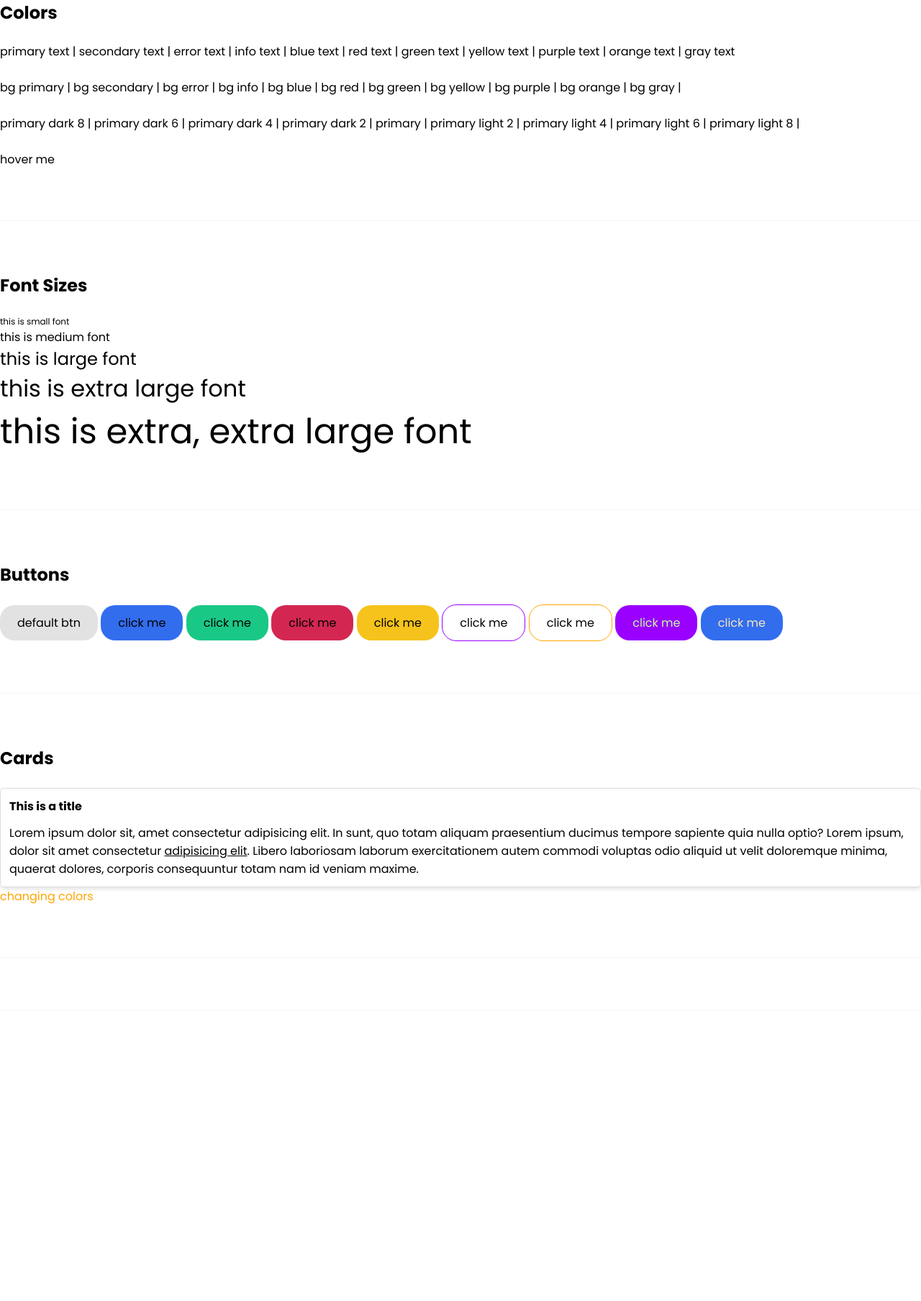
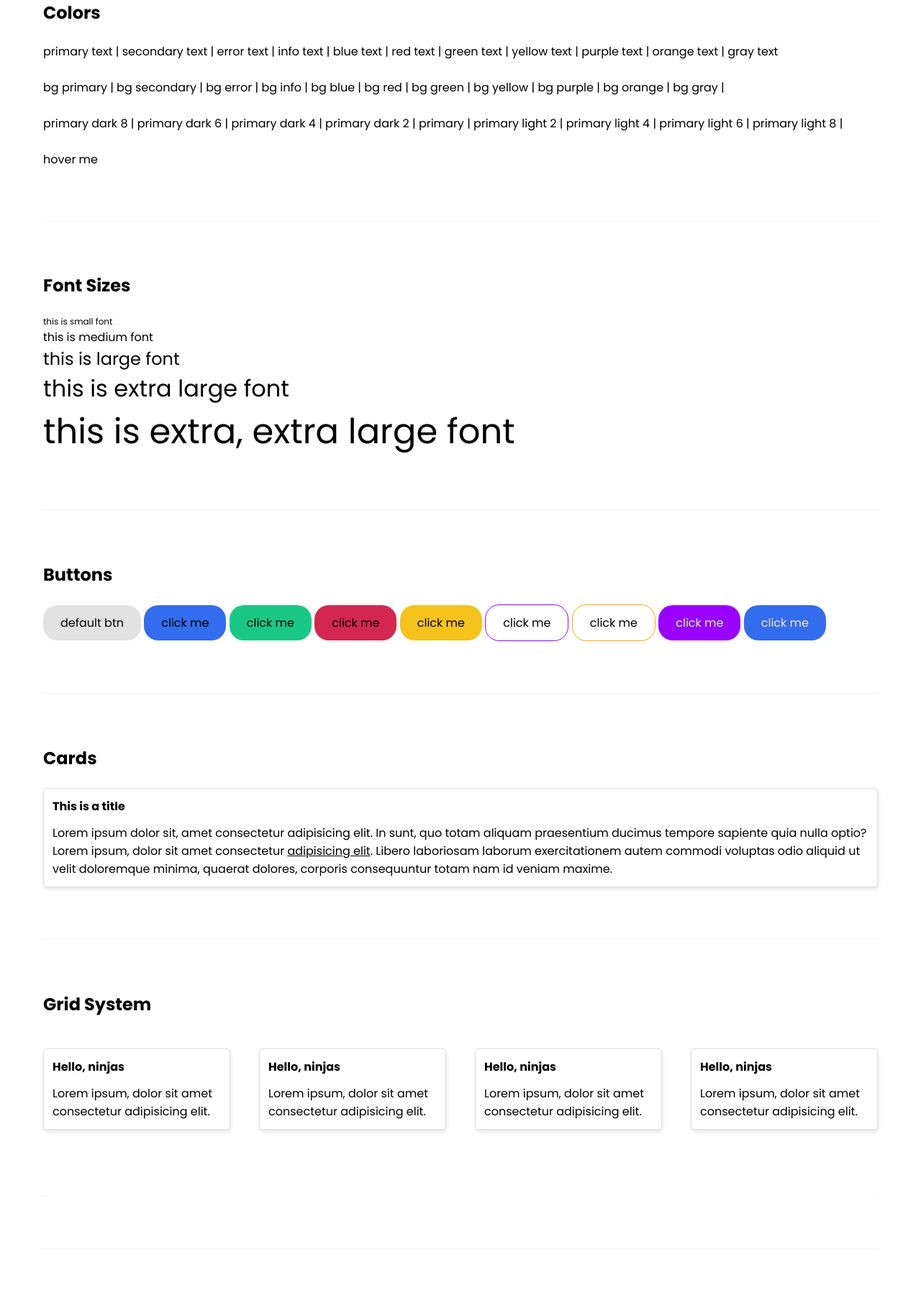
Before and after one commit to dnksebastian/practice-sandbox, a PHP site: page / in a window 1280 px wide. Shown: the whole page at 72% size. Before the commit the page ends 1404 px from the top, so only its background shows below. Run offline with PHP 8.4, Linux system fonts and the light colour scheme; style sheets or scripts are compiled from the project's sources.

Commit message:
sass practice

```diff
--- a/SASS-practice/index.html
+++ b/SASS-practice/index.html
@@ -7,7 +7,7 @@
     <link rel="stylesheet" href="./css/index.css">
 </head>
 <body>
-  <div>
+  <div class="container">
     <!-- colors -->
     <h2 class="mb-2">Colors</h2>
     <span class="text-primary">primary text</span> |
@@ -84,8 +84,36 @@
       <p class="card-body">Lorem ipsum dolor sit, amet consectetur adipisicing elit. In sunt, quo totam aliquam praesentium ducimus tempore sapiente quia nulla optio? Lorem ipsum, dolor sit amet consectetur <a href="">adipisicing elit</a>. Libero laboriosam laborum exercitationem autem commodi voluptas odio aliquid ut velit doloremque minima, quaerat dolores, corporis consequuntur totam nam id veniam maxime.</p>
     </div>
 
+    <hr class="mt-4 mb-4">
+
     <!-- grid system -->
-    <div class="responsive-test">changing colors</div>
+    <h2 class="mb-2">Grid System</h2>
+    <div class="row gap-2 justify-center">
+      <div class="col-12-xs col-5-sm col-3-xl">
+        <div class="card">
+          <h3 class="card-title">Hello, ninjas</h3>
+          <p class="card-body">Lorem ipsum, dolor sit amet consectetur adipisicing elit.</p>
+        </div>
+      </div>
+      <div class="col-12-xs col-5-sm col-3-xl">
+        <div class="card">
+          <h3 class="card-title">Hello, ninjas</h3>
+          <p class="card-body">Lorem ipsum, dolor sit amet consectetur adipisicing elit.</p>
+        </div>
+      </div>
+      <div class="col-12-xs col-5-sm col-3-xl">
+        <div class="card">
+          <h3 class="card-title">Hello, ninjas</h3>
+          <p class="card-body">Lorem ipsum, dolor sit amet consectetur adipisicing elit.</p>
+        </div>
+      </div>
+      <div class="col-12-xs col-5-sm col-3-xl">
+        <div class="card">
+          <h3 class="card-title">Hello, ninjas</h3>
+          <p class="card-body">Lorem ipsum, dolor sit amet consectetur adipisicing elit.</p>
+        </div>
+      </div>
+    </div>
 
     <hr class="mt-4 mb-4">
 
--- a/SASS-practice/scss/_breakpoints.scss
+++ b/SASS-practice/scss/_breakpoints.scss
@@ -41,24 +41,3 @@ $breakpoints: (
     @content;
   }
 }
-
-.responsive-test {
-  @include xs {
-    color: red;
-  }
-  @include sm {
-    color: blue;
-  }
-  @include md {
-    color: green;
-  }
-  @include lg {
-    color: purple;
-  }
-  @include xl {
-    color: orange;
-  }
-  @include breakpoint(1400px) {
-    color: pink;
-  }
-}
--- /dev/null
+++ b/SASS-practice/scss/_grid.scss
@@ -0,0 +1,88 @@
+@use "sass:math";
+
+$grid-columns: 12;
+$grid-gaps: (
+  "0": 0,
+  "1": 10px,
+  "2": 20px,
+  "3": 30px,
+);
+$layout-values: flex-start, flex-end, center, space-between, space-around;
+
+// base layout classes
+.container {
+  width: 100%;
+  max-width: 1200px;
+  margin: 0 auto;
+  padding: 0 20px;
+  box-sizing: border-box;
+}
+.row {
+  display: flex;
+  flex-flow: row wrap;
+}
+
+// grid gaps
+@each $key, $val in $grid-gaps {
+  .gap-#{$key} > * {
+    padding: $val;
+  }
+  .gap-#{$key} {
+    margin-left: -$val;
+    margin-right: -$val;
+  }
+}
+
+// justify content classes
+@each $val in $layout-values {
+  .justify-#{$val} {
+    justify-content: $val;
+  }
+}
+
+// col classes
+@include xs {
+  @for $i from 1 through $grid-columns {
+    .col-#{$i}-xs {
+      box-sizing: border-box;
+      flex-grow: 0;
+      width: math.div($i * 100%, $grid-columns);
+    }
+  }
+}
+@include sm {
+  @for $i from 1 through $grid-columns {
+    .col-#{$i}-sm {
+      box-sizing: border-box;
+      flex-grow: 0;
+      width: math.div($i * 100%, $grid-columns);
+    }
+  }
+}
+@include md {
+  @for $i from 1 through $grid-columns {
+    .col-#{$i}-md {
+      box-sizing: border-box;
+      flex-grow: 0;
+      width: math.div($i * 100%, $grid-columns);
+    }
+  }
+}
+@include lg {
+  @for $i from 1 through $grid-columns {
+    .col-#{$i}-lg {
+      box-sizing: border-box;
+      flex-grow: 0;
+      width: math.div($i * 100%, $grid-columns);
+    }
+  }
+}
+@include xl {
+  @for $i from 1 through $grid-columns {
+    .col-#{$i}-xl {
+      box-sizing: border-box;
+      flex-grow: 0;
+      width: math.div($i * 100%, $grid-columns);
+    }
+  }
+}
--- a/SASS-practice/scss/index.scss
+++ b/SASS-practice/scss/index.scss
@@ -5,6 +5,7 @@
 // base & layout
 @import 'base';
 @import 'breakpoints';
+@import 'grid';
 
 // colors
 @import "colors";
```
